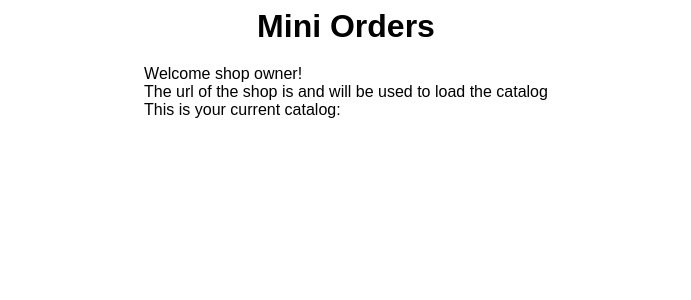
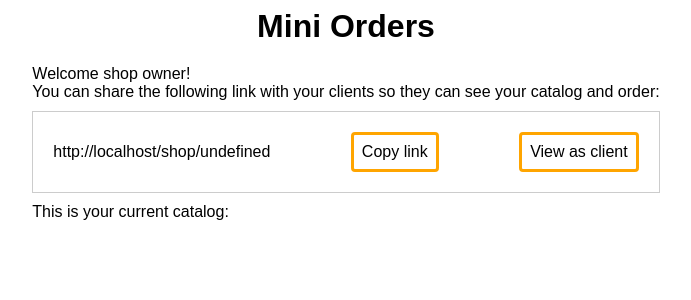
Before and after one commit to juanfrvera/mini-order, a Vue app in the folder frontend/: page /dashboard in a window 1280 px wide. Shown: the top 300 px of the page, without its empty margins (294-985 px from the left). Built offline with nearby package versions, Linux system fonts and the light colour scheme; the HTML template or start-up script is replaced by a standard one.

Commit message:
feat: shop link actions

```diff
--- a/frontend/src/pages/ShopDashboard.vue
+++ b/frontend/src/pages/ShopDashboard.vue
@@ -1,11 +1,31 @@
 <script setup lang="ts">
 import { adminStore } from '@/lib/store'
+
+// Store the current base URL of the application
+const baseUrl = window.location.origin
+const shopPublicUrl = `${baseUrl}/shop/${adminStore.shopUrl}`
+
+function copyPublicUrl() {
+    navigator.clipboard.writeText(shopPublicUrl).then(() => {
+        alert('Shop public URL copied to clipboard!')
+    }).catch(err => {
+        console.error('Failed to copy: ', err)
+        alert('Failed to copy the URL. Please try again.')
+    })
+}
+
 </script>
 
 <template>
 
     Welcome shop owner!
-    <div>The url of the shop is <b>{{ adminStore.shopUrl }}</b> and will be used to load the catalog</div>
+    <div>You can share the following link with your clients so they can see your catalog and order:</div>
+    <div class="public-url">
+        <span class="public-url__text">{{ shopPublicUrl }}</span>
+        <button @click="copyPublicUrl()" class="button-important public-url__copy">Copy link</button>
+        <a :href="shopPublicUrl" target="_blank"><button class="button-important public-url__view-as-client">View as
+                client</button></a>
+    </div>
 
     <div>
         This is your current catalog:
@@ -20,3 +40,15 @@ import { adminStore } from '@/lib/store'
         </div>
     </div>
 </template>
+
+<style scoped>
+.public-url {
+    padding: 20px;
+    margin-top: 10px;
+    margin-bottom: 10px;
+    border: 1px solid #ccc;
+    display: flex;
+    align-items: center;
+    justify-content: space-between;
+}
+</style>
```
